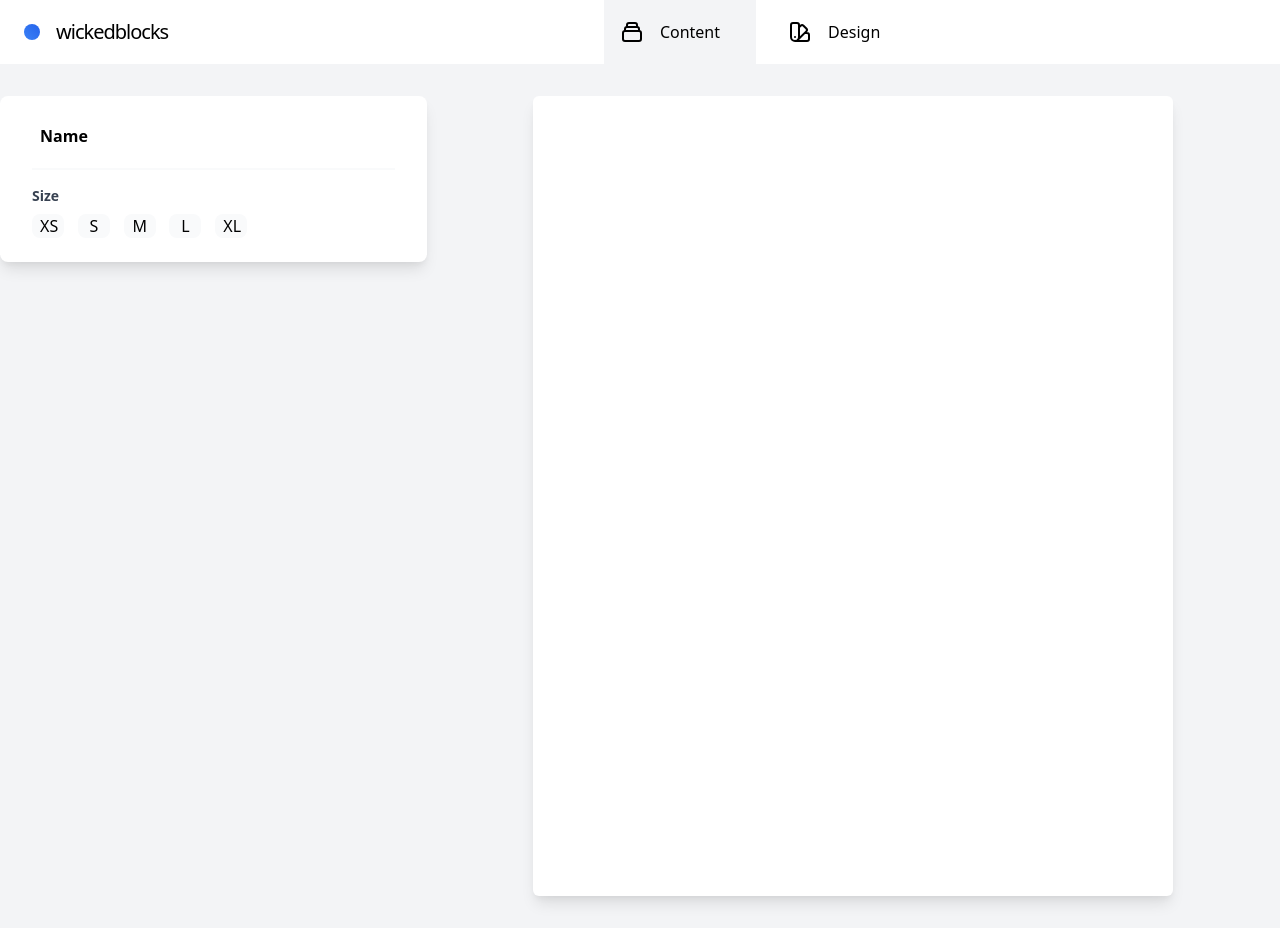
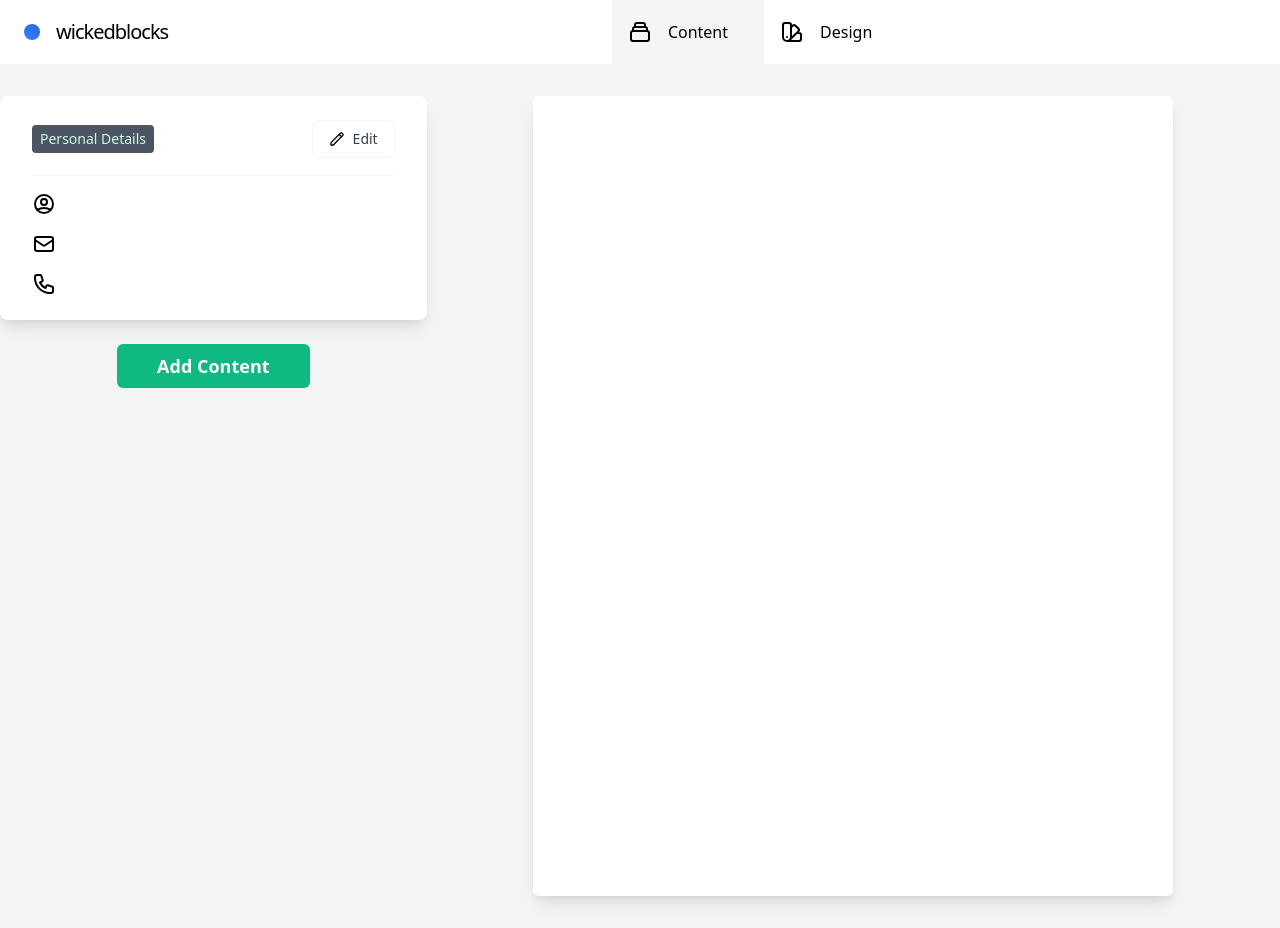
Before and after one commit to benlittlenz/resume-builder, a React (Create React App) app: page / in a window 1280 px wide. Built offline with nearby package versions, Linux system fonts and the light colour scheme.

Commit message:
added content and design toggle

```diff
--- a/src/components/Builder.tsx
+++ b/src/components/Builder.tsx
@@ -11,12 +11,12 @@ import { AddContent } from './AddContent'
 import { DesignName } from './Design/Name'
 export function Builder() {
   const [showModal, setShowModal] = useState(false)
-  const [showDesign, setShowDesign] = useState(true)
+  const [showDesign, setShowDesign] = useState(false)
   const details = useAppSelector((state) => state.detailsForm)
 
   return (
     <div>
-      <Navbar />
+      <Navbar setShowDesign={setShowDesign} showDesign={showDesign} />
       <div className="flex items-center bg-gray-100">
         <div className="h-screen w-4/12">
           {!showDesign && (
@@ -33,7 +33,6 @@ export function Builder() {
           {showDesign && (
             <DesignName />
           )}
-
         </div>
         <div className="h-screen w-6/12 bg-white shadow-lg rounded-md mx-8 my-8 mx-auto">
           <Name name={details.fullname} />
--- a/src/components/Design/Name.tsx
+++ b/src/components/Design/Name.tsx
@@ -1,6 +1,7 @@
-import React from 'react';
+import React, { useState } from 'react';
 
 export function DesignName() {
+
   return (
     <div className="flex flex-col bg-white px-8 py-6 max-w-md rounded-lg shadow-lg">
       <div className="flex justify-between items-center">
--- a/src/components/Navbar.tsx
+++ b/src/components/Navbar.tsx
@@ -1,6 +1,11 @@
 import React from 'react';
 
-export function Navbar() {
+type NavProps = {
+  setShowDesign: (showDesign: boolean) => void;
+  showDesign: boolean
+}
+
+export function Navbar({setShowDesign, showDesign}: NavProps) {
   return (
     <div className="container items-center">
       <div className="text-blueGray-700 transition duration-500 ease-in-out transform bg-white  rounded-lg ">
@@ -14,17 +19,17 @@ export function Navbar() {
           </a>
           <nav className="flex flex-wrap items-center justify-center text-base md:ml-auto md:mr-auto">
             <ul className="items-center inline-block list-none lg:inline-flex">
-              <li className="flex items-center bg-gray-100 h-full px-4 py-4 mr-4">
+              <li className={`flex items-center h-full focus:outline-none px-4 py-4 ${showDesign === false ? ' bg-gray-100' : 'hover:bg-gray-50'}`} onClick={() => setShowDesign(false)}>
                 <svg xmlns="http://www.w3.org/2000/svg" className="h-6 w-6" fill="none" viewBox="0 0 24 24" stroke="currentColor">
                   <path stroke-linecap="round" stroke-linejoin="round" stroke-width="2" d="M19 11H5m14 0a2 2 0 012 2v6a2 2 0 01-2 2H5a2 2 0 01-2-2v-6a2 2 0 012-2m14 0V9a2 2 0 00-2-2M5 11V9a2 2 0 012-2m0 0V5a2 2 0 012-2h6a2 2 0 012 2v2M7 7h10" />
                 </svg>
-                <a href="#" className="px-4 py-1 mr-1 text-base text-blueGray-500 transition duration-500 ease-in-out transform rounded-md focus:shadow-outline focus:outline-none focus:ring-2 ring-offset-current ring-offset-2 hover:text-black ">Content</a>
+                <a href="#" className="px-4 py-1 mr-1 text-base text-blueGray-500 transition focus:outline-none duration-500 ease-in-out transform rounded-md hover:text-black ">Content</a>
               </li>
-              <li className="flex items-center hover:bg-gray-50 h-full px-4 py-4">
+              <li className={`flex items-center h-full px-4 py-4 ${!showDesign ? ' hover:bg-gray-50' : 'bg-gray-100'}`} onClick={() => setShowDesign(true)}>
                 <svg xmlns="http://www.w3.org/2000/svg" className="h-6 w-6" fill="none" viewBox="0 0 24 24" stroke="currentColor">
                   <path strokeLinecap="round" strokeLinejoin="round" strokeWidth={2} d="M7 21a4 4 0 01-4-4V5a2 2 0 012-2h4a2 2 0 012 2v12a4 4 0 01-4 4zm0 0h12a2 2 0 002-2v-4a2 2 0 00-2-2h-2.343M11 7.343l1.657-1.657a2 2 0 012.828 0l2.829 2.829a2 2 0 010 2.828l-8.486 8.485M7 17h.01" />
                 </svg>
-                <a href="#" className="px-4 py-1 mr-1 text-base text-blueGray-500 transition duration-500 ease-in-out transform rounded-md focus:shadow-outline focus:outline-none focus:ring-2 ring-offset-current ring-offset-2 hover:text-black ">Design</a>
+                <a href="#" className="px-4 py-1 mr-1 text-base text-blueGray-500 transition focus:outline-none duration-500 ease-in-out transform rounded-md hover:text-black ">Design</a>
               </li>
             </ul>
           </nav>
```
